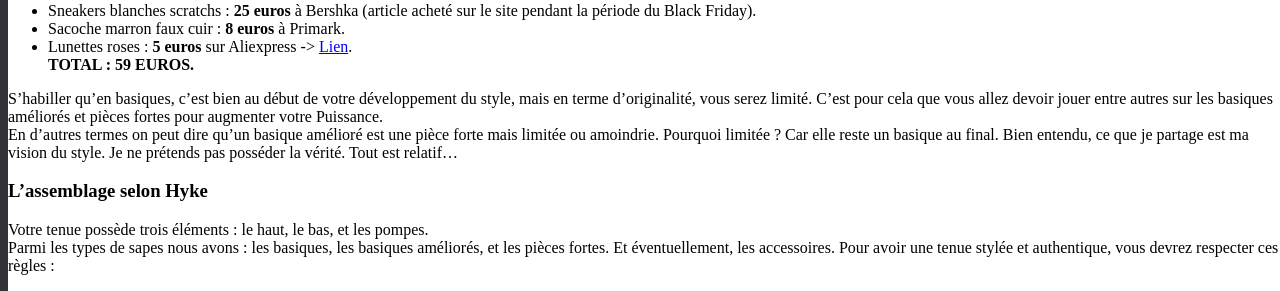
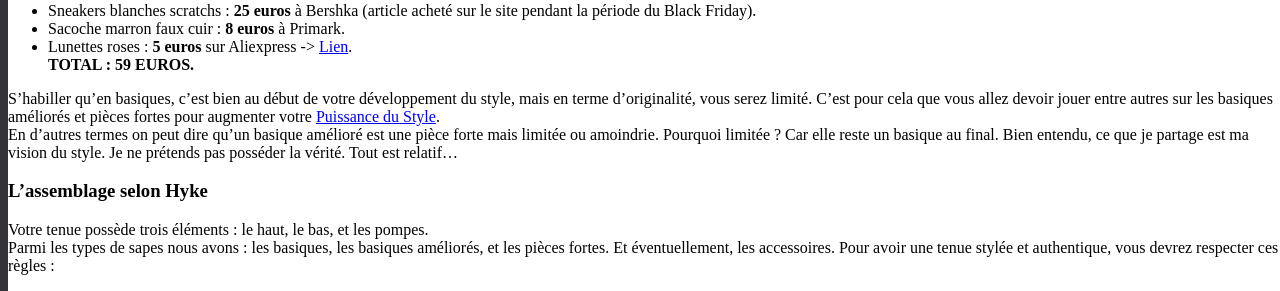
Before and after one commit to darkh2/darkh2.github.io, a Jekyll site: the page built from _posts/2019-04-28-Comment-bien-s'-habiller-quand-il-fait-chaud.md, in a window 1280 px wide and 900 px high, scrolled down 2561 px. Shown: the part 170-461 px from the top of the window. Built offline with Jekyll 4.4.1, drawn with Linux system fonts in a browser that asks for light colours; comment, search, counter and statistics services are not loaded.

Commit message:
Update 2019-04-28-Comment-bien-s'-habiller-quand-il-fait-chaud.md

```diff
--- a/_posts/2019-04-28-Comment-bien-s'-habiller-quand-il-fait-chaud.md
+++ b/_posts/2019-04-28-Comment-bien-s'-habiller-quand-il-fait-chaud.md
@@ -30,7 +30,7 @@ Le polo possède trois couleurs mais il reste simple, voilà ce que je peux appe
 * Lunettes roses : **5 euros** sur Aliexpress -> [Lien](https://fr.aliexpress.com/item/Ovale-Octagon-Jaune-Rouge-Ronde-Lunettes-de-Soleil-Pour-Femmes-Miroir-Hexagone-Petites-Lunettes-De-Soleil/32860541371.html?spm=a2g0s.9042311.0.0.27426c37BxkYyz).
 **TOTAL : 59 EUROS.**
 
-S'habiller qu'en basiques, c'est bien au début de votre développement du style, mais en terme d'originalité, vous serez limité. C'est pour cela que vous allez devoir jouer entre autres sur les basiques améliorés et pièces fortes pour augmenter votre Puissance.
+S'habiller qu'en basiques, c'est bien au début de votre développement du style, mais en terme d'originalité, vous serez limité. C'est pour cela que vous allez devoir jouer entre autres sur les basiques améliorés et pièces fortes pour augmenter votre [Puissance du Style](http://www.crevardstyle.com/La-Puissance-du-Style).
 En d'autres termes on peut dire qu'un basique amélioré est une pièce forte mais limitée ou amoindrie. Pourquoi limitée ? Car elle reste un basique au final. Bien entendu, ce que je partage est ma vision du style. Je ne prétends pas posséder la vérité. Tout est relatif...
 
 ### L'assemblage selon Hyke
```
